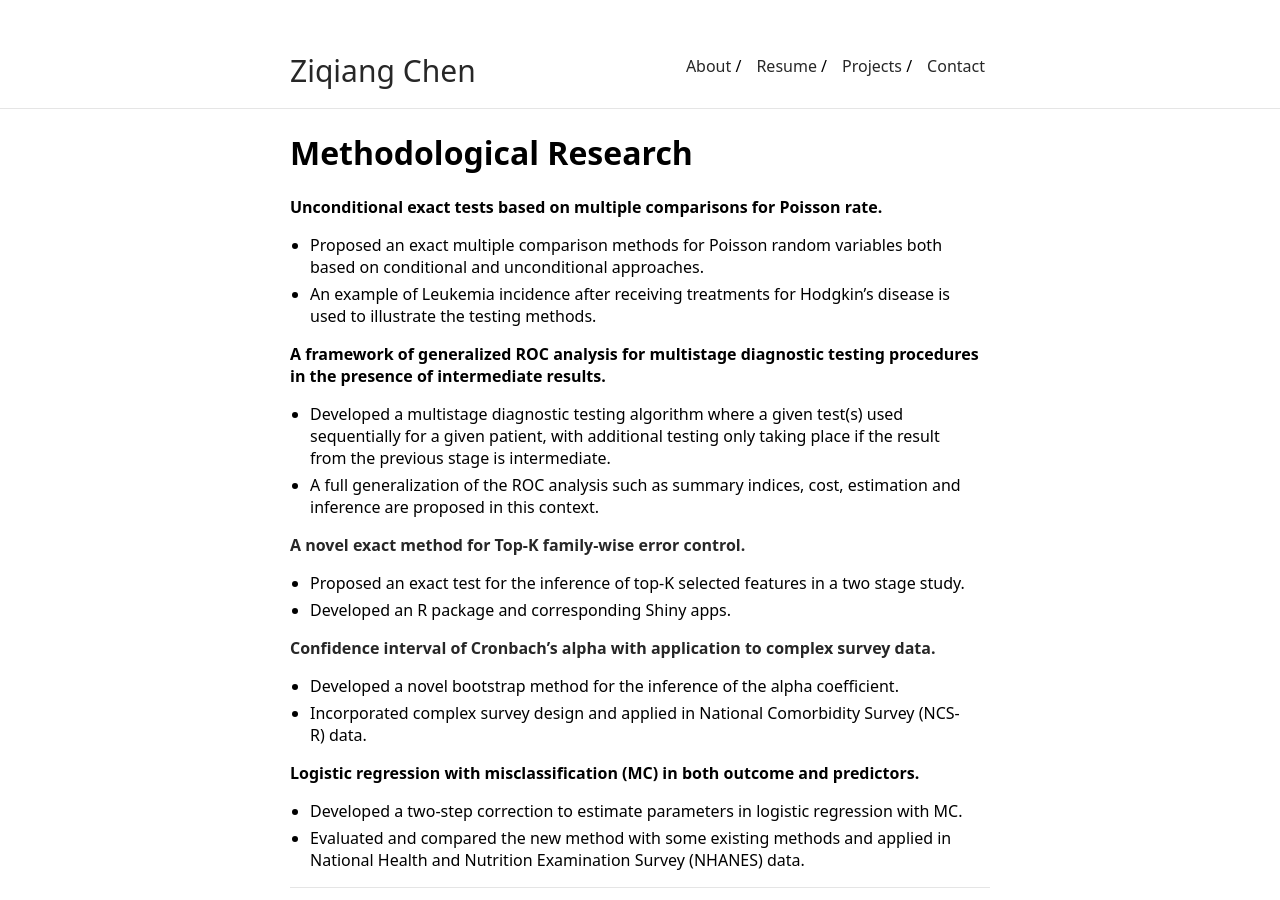
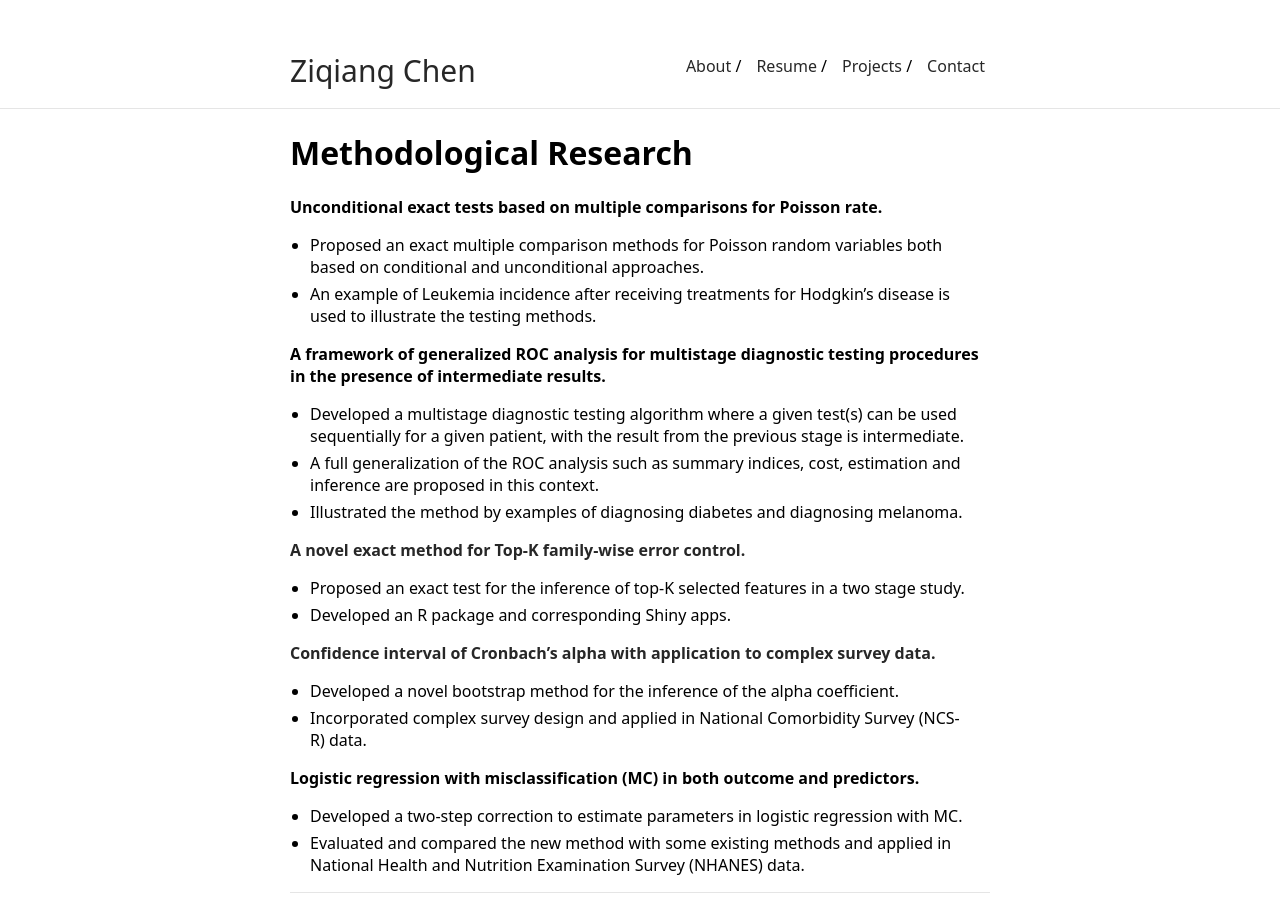
Before and after one commit to ziqiangc/ziqiangc.github.io, a Jekyll site: the page built from projects.md, in a window 1280 px wide and 900 px high. Built offline with Jekyll 4.4.1, drawn with Linux system fonts in a browser that asks for light colours; our own code applies the rules of GitHub Pages for plain Markdown files.

Commit message:
Update projects.md

```diff
--- a/projects.md
+++ b/projects.md
@@ -4,8 +4,9 @@
 - An example of Leukemia incidence after receiving treatments for Hodgkin’s disease is used to illustrate the testing methods.
 
 **A framework of generalized ROC analysis for multistage diagnostic testing procedures in the presence of intermediate results.**
-- Developed a multistage diagnostic testing algorithm where a given test(s) used sequentially for a given patient, with additional testing only taking place if the result from the previous stage is intermediate.
+- Developed a multistage diagnostic testing algorithm where a given test(s) can be used sequentially for a given patient, with the result from the previous stage is intermediate.
 - A full generalization of the ROC analysis such as summary indices, cost, estimation and inference are proposed in this context.
+- Illustrated the method by examples of diagnosing diabetes and diagnosing melanoma.
 
 [**A novel exact method for Top-K family-wise error control.**](https://www.researchgate.net/publication/303182953_A_Novel_Exact_Method_for_Top-K_Family-wise_Error_Control_For_Small_Sample_Non-Small_Scale_Inference)
 - Proposed an exact test for the inference of top-K selected features in a two stage study.
```
